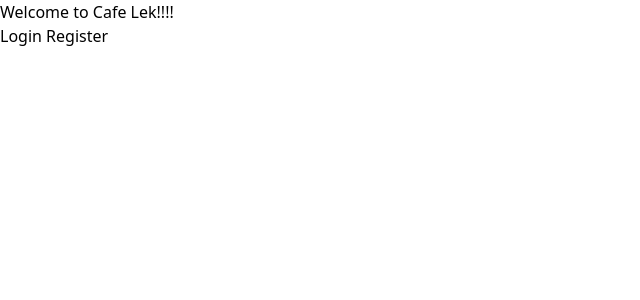
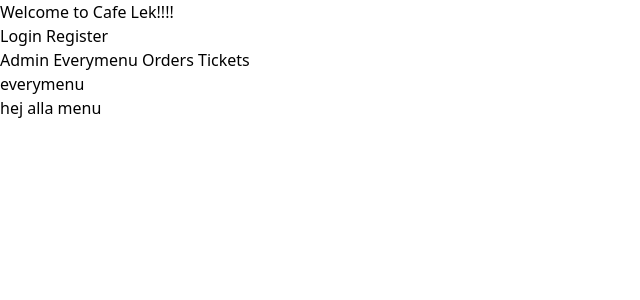
Before and after one commit to Joloaf/RestaurantMenu, a SvelteKit app in the folder src/client/: page / in a window 1280 px wide. Shown: the top 300 px of the page, without its empty margins (0-640 px from the left). Built offline with nearby package versions, Linux system fonts and the light colour scheme; no server answers.

Commit message:
feat: menu switch

```diff
--- /dev/null
+++ b/src/client/src/lib/compunents/menuSwitches/admin.svelte
@@ -0,0 +1,3 @@
+<div>
+    hej admin
+</div>
--- /dev/null
+++ b/src/client/src/lib/compunents/menuSwitches/everymenu.svelte
@@ -0,0 +1,3 @@
+<div>
+    hej alla menu
+</div>
--- a/src/client/src/routes/+page.svelte
+++ b/src/client/src/routes/+page.svelte
@@ -1,18 +1,61 @@
 <script lang="ts">
-	import { onMount } from 'svelte';
+	import { onMount, tick } from 'svelte';
 	import { MenuService } from '$lib/services/MenuService';
 	import {ApiService} from '$lib/services/apiService.ts';
+	import type { MemoryCache, Ticket, Order } from '../../stores/cacheHandlerService.ts';
+	import Admin from '$lib/compunents/menuSwitches/admin.svelte';
+	import Everymenu from '$lib/compunents/menuSwitches/everymenu.svelte';
+	import Orders from '$lib/compunents/menuSwitches/orders.svelte';
+	import TicketView from '$lib/compunents/menuSwitches/ticketView.svelte';
 
 	const ApiServices = new ApiService();
 	const menuService = new MenuService(ApiServices);
+
+	let menu: any = null
+	let currentView: 'admin' | 'everymenu' | 'orders' | 'tickets' = 'everymenu';
+
 
 onMount(async () => {
 	const menu = await menuService.getMenusByUserId();
 	console.log(menu);
 });
 
+
+
 </script>
 
 <h1>Welcome to Cafe Lek!!!!</h1>
 <a href="/login">Login</a>
 <a href="/register">Register</a>
+
+<div class="navigation">
+	<button on:click={() => currentView = 'admin'} class:active={currentView === 'admin'}>Admin</button>
+	<button on:click={() => currentView = 'everymenu'} class:active={currentView === 'everymenu'}>Everymenu</button>
+	<button on:click={() => currentView = 'orders'} class:active={currentView === 'orders'}>Orders</button>
+	<button on:click={() => currentView = 'tickets'} class:active={currentView === 'tickets'}>Tickets</button>
+</div>
+<div>
+<div>{currentView}</div>
+
+{#if currentView === 'admin'}
+<Admin>
+
+</Admin>
+{:else if currentView === 'orders'}
+<Orders>
+
+</Orders>
+{:else if currentView === 'tickets'}
+<TicketView>
+
+</TicketView>
+{:else if currentView === 'everymenu'}
+<Everymenu>
+
+</Everymenu>
+{/if}
+
+
+
+
+</div>
--- a/src/client/src/routes/login/+page.svelte
+++ b/src/client/src/routes/login/+page.svelte
@@ -11,7 +11,6 @@
     let password = "";
     let errorMessage = "";
     let loading = false;
-
 
 
     async function handleLogin() {
```
Also changed, not shown: src/client/stores/cacheHandlerService.ts (+4 -4 lines), src/client/src/lib/compunents/menuSwitches/orders.svelte (added), src/client/src/lib/compunents/menuSwitches/ticketView.svelte (added).
